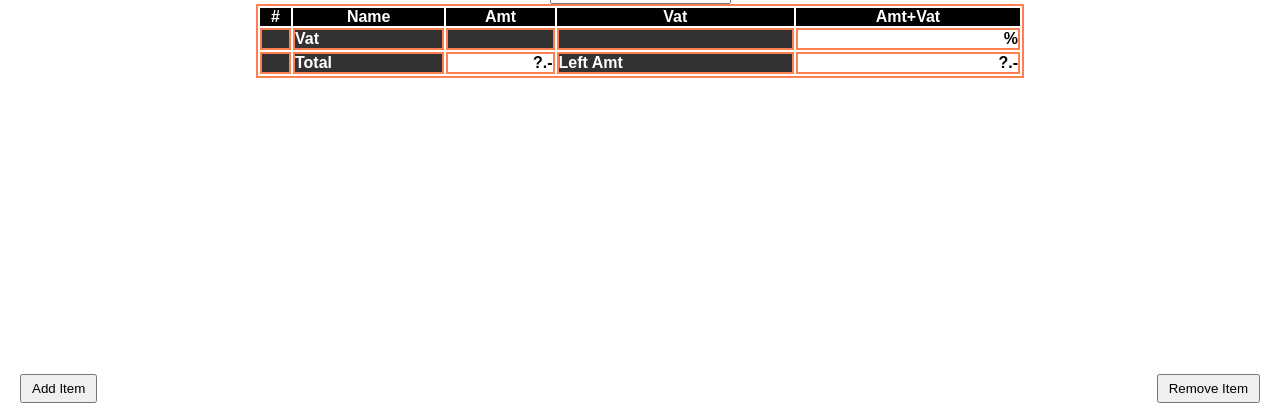
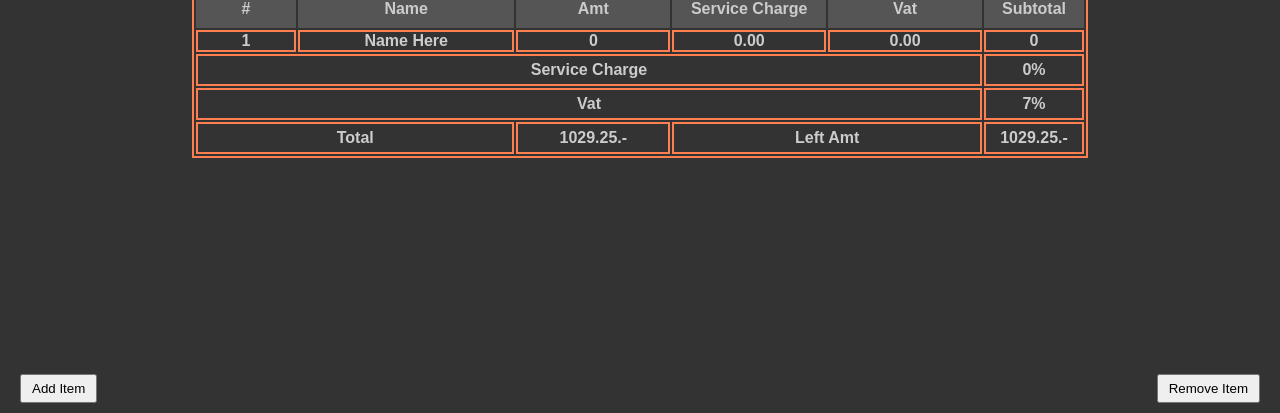
Before and after one commit to PingHuskar/split-bill, a plain HTML site: page index.html in a window 1280 px wide. Shown: the part 387-800 px from the top of the page. Drawn offline with Linux system fonts and the light colour scheme.

Commit message:
add service charge + improve style color

```diff
--- a/css/style.scss
+++ b/css/style.scss
@@ -1,9 +1,12 @@
-$tableBorder : 2px solid coral;
-
+$tableBorder: 2px solid coral;
+$backgroundColor: #333;
+$textColor: #ccc;
+$tableHeaderBackground: #555;
 * {
     margin: 0;
     padding: 0;
     box-sizing: border-box;
+    user-select: none;
 }
 
 body {
@@ -14,6 +17,8 @@ body {
     align-items: center;
     position: relative;
     font-family: sans-serif;
+    background: $backgroundColor;
+    color: $textColor;
 }
 
 .container {
@@ -24,27 +29,35 @@ body {
     justify-content: center;
     align-items: center;
     position: relative;
-    // background-color: red;
     width: 100%;
-    // h1 {
-
-    // }
     input[type=number] {
         text-align: center;
+        width: 30%;
         // &::after {
         //     content: '.-'
         // }
+        padding: 10px 0;
+        font-size: 2em;
+        font-weight: 700;
+        margin: 10px 0;
+        &::selection {
+            background: cadetblue;
+        }
     }
     table {
         border: $tableBorder;
-        width: 60%;
+        width: 70%;
         thead {
             tr {
 
                 th {
                     // border: 2px solid coral;
-                    background: #000;
-                    color: #fff;
+                    background: $tableHeaderBackground;
+                    color: $textColor;
+                    padding: 10px 0;
+                    &:last-child {
+                        width: 100px;
+                    }
                 }
             }
         }
@@ -54,10 +67,25 @@ body {
                     border: 2px solid coral;
                     text-align: center;
                     font-weight: bold;
-                    // &:first-child {
-                    // }
+                    min-width: 100px;
+                    &:first-child {
+                        width: 5%;
+                    }
                     &:last-child {
-                        text-align: right;
+                        text-align: center;
+                        width: 300px;
+                    }
+                    &:nth-child(2) {
+                        width: 30%;
+                    }
+                    &:nth-child(3) {
+                        width: 20%;
+                    }
+                    &:nth-child(4) {
+                        width: 20%;
+                    }
+                    &:nth-child(5) {
+                        width: 20%;
                     }
                 }
             }
@@ -67,6 +95,7 @@ body {
                 &:first-child {
                     td {
                         &:last-child {
+                            text-align: center;
                             &::after {
                                 content: '%';
                             }
@@ -76,15 +105,26 @@ body {
                 td {
                     border: 2px solid coral;
                     background: #333;
-                    color: #fff;
+                    color: $textColor;
                     font-weight: bold;
+                    text-align: center;
+                    padding: 5px 0;
                     &:last-child, &#total {
                         background: transparent;
-                        color: #000;
+                        color: $textColor;
                         text-align: right;
                         &::after {
                             content: '.-';
                         }
+                    }
+                    &#vat {
+                        text-align: center;
+                        &::after {
+                            content: '%';
+                        }
+                    }
+                    &#total,&#leftAmt {
+                        text-align: center;
                     }
                 }
             }
--- a/index.html
+++ b/index.html
@@ -18,25 +18,26 @@
                     <th>#</th>
                     <th>Name</th>
                     <th>Amt</th>
+                    <th>Service Charge</th>
                     <th>Vat</th>
-                    <th>Amt+Vat</th>
+                    <th>Subtotal</th>
                 </tr>
             </thead>
             <tbody id="tableBody">
             </tbody>
             <tfoot>
                 <tr>
-                    <td></td>
-                    <td>Vat</td>
-                    <td></td>
-                    <td></td>
-                    <td contenteditable id="vat" oninput="main()"></td>
+                    <td colspan="5">Service Charge</td>
+                    <td contenteditable id="servicecharge" oninput="main()">0</td>
                 </tr>
                 <tr>
-                    <td></td>
-                    <td>Total</td>
+                    <td colspan="5">Vat</td>
+                    <td contenteditable id="vat" oninput="main()">7</td>
+                </tr>
+                <tr>
+                    <td colspan="2">Total</td>
                     <td id="total">?</td>
-                    <td>Left Amt</td>
+                    <td colspan="2">Left Amt</td>
                     <td id="leftAmt">?</td>
                 </tr>
             </tfoot>
--- a/js/script.js
+++ b/js/script.js
@@ -1,12 +1,17 @@
 const main = () => {
     const numRegex = /^\d+$/
     const vat = document.getElementById('vat')
+    const servicecharge = document.getElementById('servicecharge')
     const tableBody = document.getElementById('tableBody')
     const beforeVat = document.getElementsByClassName('beforeVat')
     const vatpaid = document.getElementsByClassName('vatpaid')
+    const servicechargepaid = document.getElementsByClassName('servicechargepaid')
     const fullpaid = document.getElementsByClassName('fullpaid')
     if (!(numRegex.test(vat.innerText)) || parseInt(vat.innerText) > 100) {
         vat.innerText = 7
+    }
+    if (!(numRegex.test(servicecharge.innerText)) || parseInt(servicecharge.innerText) > 10) {
+        servicecharge.innerText = 10
     }
     const ticketTotal = document.getElementById('ticketTotal').value * (100+ parseFloat(vat.innerText)) / 100
     const roundTicketTotal = (Math.round(ticketTotal * 4) / 4).toFixed(2);
@@ -15,8 +20,8 @@ const main = () => {
         if (!(numRegex.test(beforeVat[i].innerText))) {
             beforeVat[i].innerText = 0
         }
-        // vatpaid[i].innerText = parseFloat(beforeVat[i].innerText) * (100+ parseFloat(vat.innerText)) / 100
-        vatpaid[i].innerText = parseFloat(beforeVat[i].innerText) * parseFloat(vat.innerText) / 100
+        servicechargepaid[i].innerText = (parseFloat(beforeVat[i].innerText) * (parseFloat(servicecharge.innerText)) / 100).toFixed(2)
+        vatpaid[i].innerText = ((parseFloat(beforeVat[i].innerText)+parseFloat(servicechargepaid[i].innerText)) * parseFloat(vat.innerText) / 100).toFixed(2)
         fullpaid[i].innerText = `${parseFloat(vatpaid[i].innerText) + parseFloat(beforeVat[i].innerText)}`
     }
 
@@ -35,7 +40,15 @@ const addItem = () => {
     catch(e) {
         var len = 0
     }
-    document.getElementById('tableBody').innerHTML += `<tr><td>${len+1}</td><td class="name" contenteditable>Name Here</td><td class="beforeVat" contenteditable oninput="main()">0</td><td class="vatpaid"></td><td class="fullpaid"></td></tr>`
+    document.getElementById('tableBody').innerHTML += `<tr>
+    <td>${len+1}</td>
+    <td class="name" contenteditable>Name Here</td>
+    <td class="beforeVat" contenteditable oninput="main()">0</td>
+    <td class="servicechargepaid"></td>
+    <td class="vatpaid"></td>
+    <td class="fullpaid"></td>
+    </tr>`
+    main()
 }
 
 const removeItem = () => {
@@ -50,3 +63,4 @@ const removeItem = () => {
     tableBody.innerHTML =  tableBody.innerHTML.replace(`<tr>${temp[temp.length-1]}`,"")
     main()
 }
+addItem()
```
Also changed, not shown: css/style.css, 1 other file.
